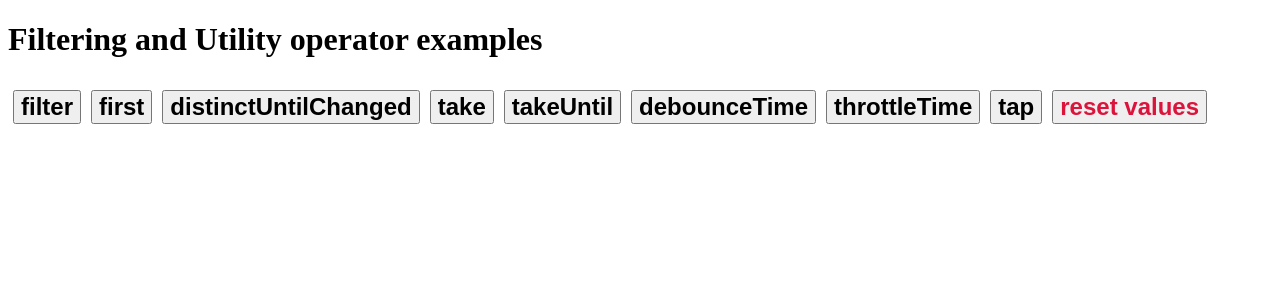
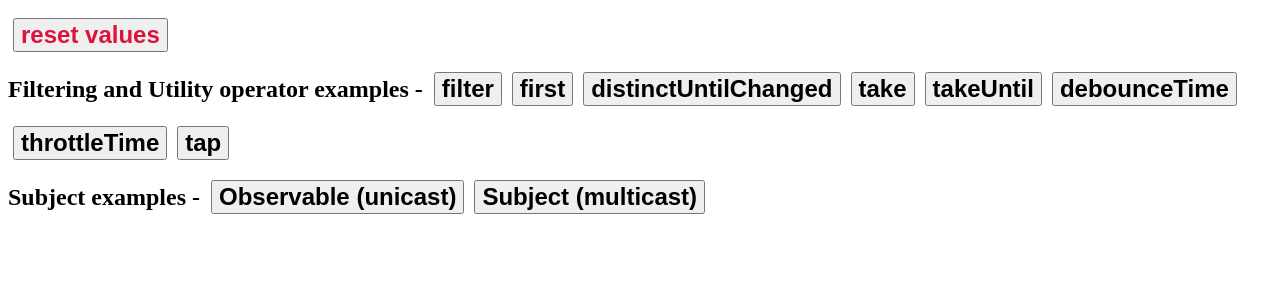
Before and after one commit to petercsonka/observables, an Angular app: page / in a window 1280 px wide. Shown: the top 300 px of the page. Built offline with nearby package versions, Linux system fonts and the light colour scheme.

Commit message:
subject examples added

```diff
--- a/src/app/app.component.css
+++ b/src/app/app.component.css
@@ -1,5 +1,9 @@
 div, span, button, li {
     font-size: x-large;
+}
+
+span {
+  font-weight: bold;
 }
 
 div {
--- a/src/app/app.component.html
+++ b/src/app/app.component.html
@@ -1,4 +1,8 @@
-<h1>Filtering and Utility operator examples</h1>
+<button (click)="reset()" class="reset">reset values</button>
+<br>
+
+<!-- <h1>Filtering and Utility operator examples</h1> -->
+<span>Filtering and Utility operator examples - </span>
 <button (click)="useFilter()">filter</button>
 <button (click)="useFirst()">first</button>
 <button (click)="useDistinctUntilChanged()">distinctUntilChanged</button>
@@ -7,7 +11,12 @@
 <button (click)="useDebounceTime()">debounceTime</button>
 <button (click)="useThrottleTime()">throttleTime</button>
 <button (click)="useTap()">tap</button>
-<button (click)="reset()" class="reset">reset values</button>
+
+<br>
+<span>Subject examples - </span>
+<button (click)="useObservable()">Observable (unicast)</button>
+<button (click)="useSubject()">Subject (multicast)</button>
+<br>
 
 <div [hidden]="hideDataStream">
   Data stream: <span *ngFor="let value of dataStream">{{value}}, </span>
@@ -15,4 +24,5 @@
 
 <div [hidden]="hideClickCounts">Total number of clicks events: {{clickCounts}}</div>
 <div [hidden]="hideDescription">List of emitted values {{description}}</div>
-<span *ngFor="let value of emittedValues"><span>{{value}}, </span></span>
+<!-- <span *ngFor="let value of emittedValues">{{value}}, </span> -->
+<div *ngFor="let value of emittedValues">{{value}}</div>
--- a/src/app/app.component.ts
+++ b/src/app/app.component.ts
@@ -1,6 +1,6 @@
 import { Component } from '@angular/core';
-import { from, fromEvent, interval, Observable, Subscription } from 'rxjs';
-import { filter, first, take, tap, takeUntil, debounceTime, throttleTime, distinctUntilChanged } from 'rxjs/operators';
+import { ConnectableObservable, from, fromEvent, interval, Observable, Subject, Subscription } from 'rxjs';
+import { filter, first, take, tap, takeUntil, debounceTime, throttleTime, distinctUntilChanged, multicast, refCount } from 'rxjs/operators';
 
 @Component({
   selector: 'app-root',
@@ -29,6 +29,9 @@ export class AppComponent {
   private readonly debounceTimeDescription = '(using the debounceTime operator - emits the latest value of the source after 2000 ms passed without other source emission (click event)):'
   private readonly throttleTimeDescription = '(using the throttleTime operator - emits a value from the source, then ignores source values for 2000 ms, then repeats this process):';
   private readonly tapDescription = '(using the tap operator - every number will be emitted, but they will be also logged to the console):';
+
+  private readonly observableDescription = '(using Observable - unicast execution):';
+  private readonly subjectDescription = '(using Subject - multicast execution):';
 
 
   //Filtering operators
@@ -114,6 +117,101 @@ export class AppComponent {
     this.hideClickCounts = hideClickCounts;
   }
 
+  public useObservable() {
+    this.reset();
+    this.setDescription(this.observableDescription);
+    this.setElementVisibility(true, false, true);
+
+    let subscription1: Subscription;
+    let subscription2: Subscription;
+    const source = interval(500);
+
+    subscription1 = source.subscribe({
+      //next: (v: any) => console.log(`observerA: ${v}`)
+      next: (v: any) => this.emittedValues.push(`observerA: ${v}`)
+    });
+
+    setTimeout(() => {
+      subscription2 = source.subscribe({
+        //next: (v: any) => console.log(`observerB: ${v}`)
+        next: (v: any) => this.emittedValues.push(`observerB: ${v}`)
+      });
+    }, 1000);
+
+    setTimeout(() => {
+      subscription1.unsubscribe();
+    }, 2000);
+
+    setTimeout(() => {
+      subscription2.unsubscribe();
+    }, 3100);
+  }
+
+  public useSubject() {
+    this.reset();
+    this.setDescription(this.subjectDescription);
+    this.setElementVisibility(true, false, true);
+
+    let subscription1: Subscription;
+    let subscription2: Subscription;
+    let subscriptionConnect: Subscription;
+
+    const source = interval(500);
+    const subject = new Subject();
+    const multicasted = source.pipe(multicast(subject)) as ConnectableObservable<unknown>;
+
+    subscription1 = multicasted.subscribe({
+      //next: (v: any) => console.log(`observerA: ${v}`)
+      next: (v: any) => this.emittedValues.push(`observerA: ${v}`)
+    });
+    // We should call `connect()` here, because the first subscriber to `multicasted` is interested in consuming values.
+    subscriptionConnect = multicasted.connect();
+
+    setTimeout(() => {
+      subscription2 = multicasted.subscribe({
+        //next: (v: any) => console.log(`observerB: ${v}`)
+        next: (v: any) => this.emittedValues.push(`observerB: ${v}`)
+      });
+    }, 1000);
+
+    setTimeout(() => {
+      subscription1.unsubscribe();
+    }, 2000);
+
+    // We should unsubscribe the shared Observable execution here, because `multicasted` would have no more subscribers after this.
+    setTimeout(() => {
+      subscription2.unsubscribe();
+      subscriptionConnect.unsubscribe(); // for the shared Observable execution
+    }, 3100);
+  }
+
+  public useSubjectWithRefCount() {
+    let subscription1: Subscription;
+    let subscription2: Subscription;
+
+    const source = interval(500);
+    const subject = new Subject();
+    const refCounted = source.pipe(multicast(subject), refCount());
+
+    subscription1 = refCounted.subscribe({
+      //next: (v: any) => console.log(`observerA: ${v}`)
+      next: (v: any) => this.emittedValues.push(`observerA: ${v}`)
+    });
+
+    setTimeout(() => {
+      subscription2 = refCounted.subscribe({
+        //next: (v: any) => console.log(`observerB: ${v}`)
+        next: (v: any) => this.emittedValues.push(`observerB: ${v}`)
+      });
+    }, 1000);
+
+    setTimeout(() => {
+      subscription1.unsubscribe();
+    }, 2000);
+    setTimeout(() => {
+      subscription2.unsubscribe();
+    }, 3000);
+  }
 
   private createIntervalObservable(interval: number, emittedValue: number): Observable<number> {
     return new Observable<number>(observer => {
```
Also changed, not shown: 1 other file (tests, documents, lock files or other folders).
